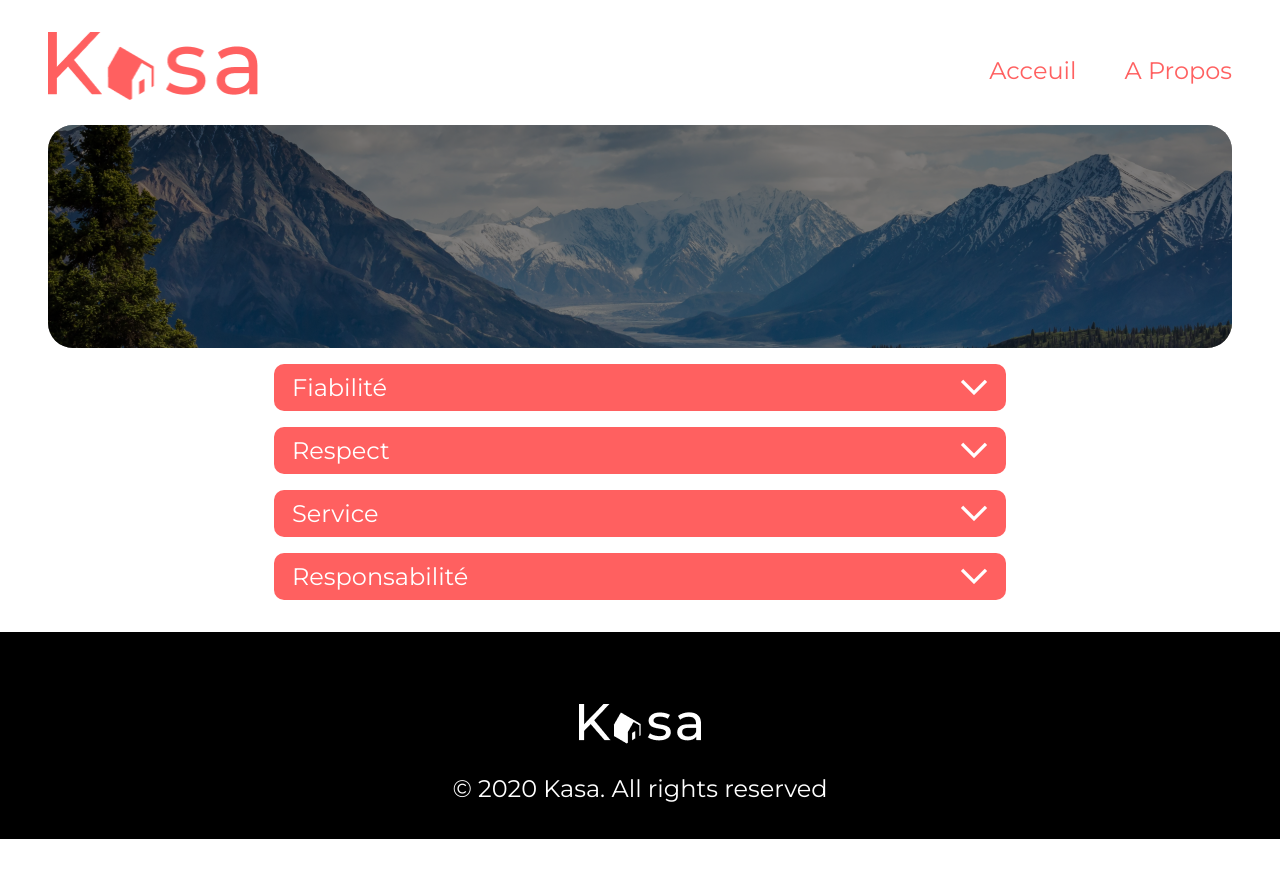
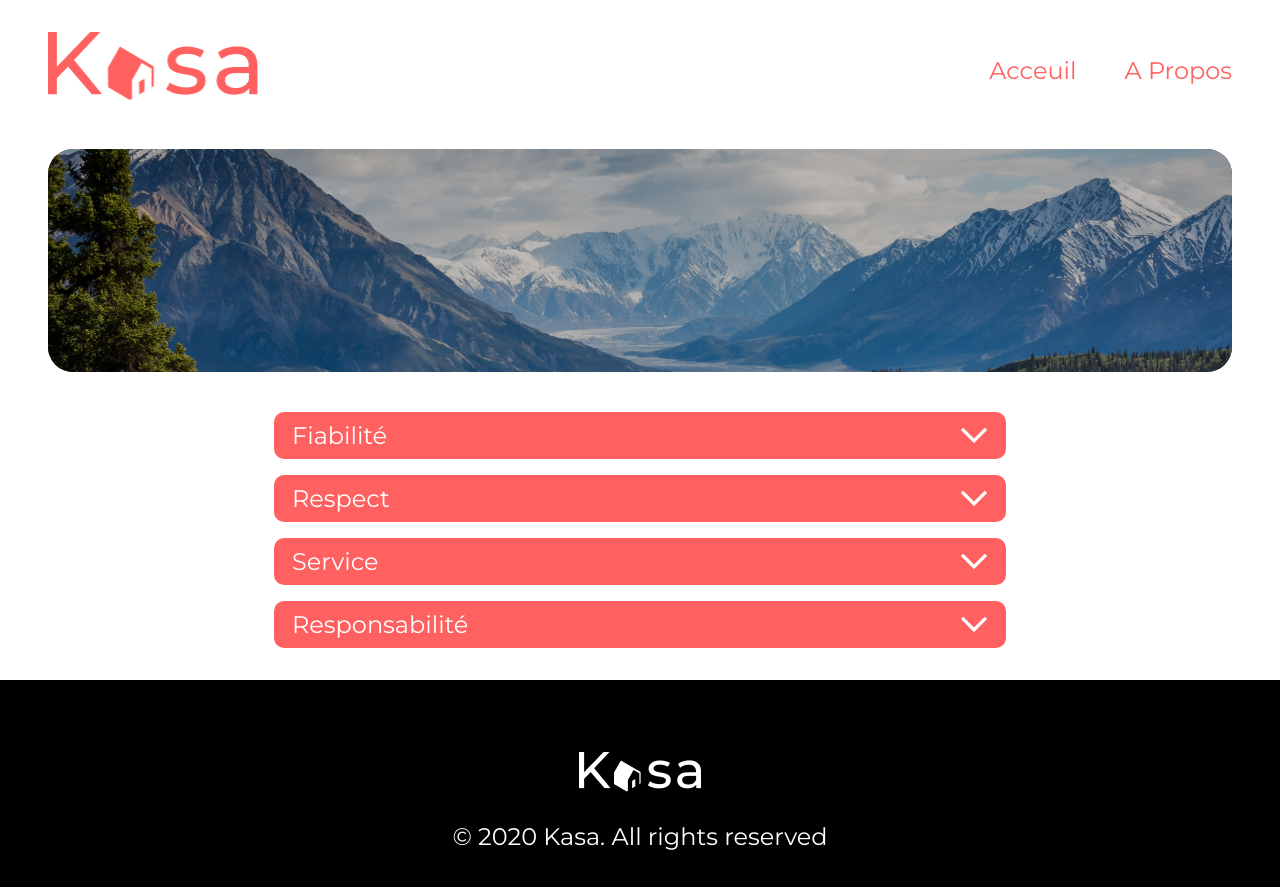
Before and after one commit to Thorekt/RobinOry_11_04112022, a React (Create React App) app: page /about in a window 1280 px wide. Before the commit the page ends 839 px from the top, so only its background shows below. Built offline with nearby package versions, Linux system fonts and the light colour scheme.

Commit message:
amélioration css

```diff
--- a/src/components/Thumb.jsx
+++ b/src/components/Thumb.jsx
@@ -1,10 +1,14 @@
+import { Link } from "react-router-dom";
 
-function Thumb({logement}) {
-
-    return(<div className="thumb">
+function Thumb({ logement, key }) {
+  return (
+    <Link to={`/houssing/${logement.id}`}>
+      <div className="thumb" key={key}>
         <img src={logement.cover} alt={logement.title} />
         <h2>{logement.title}</h2>
-    </div>);
+      </div>
+    </Link>
+  );
 }
 
 export default Thumb;
--- a/src/components/ThumbList.jsx
+++ b/src/components/ThumbList.jsx
@@ -1,17 +1,15 @@
-import Thumb from './Thumb';
-import {logementList} from '../datas/logements.js';
-import '../styles/ThumbList.css';
-import { Link } from 'react-router-dom';
+import Thumb from "./Thumb";
+import { logementList } from "../datas/logements.js";
+import "../styles/ThumbList.css";
 
-function ThumbList(){
-
-    return (
-        <div className='thumbList'>
-            {logementList.map((logement) => (
-                <Link to={`/houssing/${logement.id}`}><Thumb key={logement.id} logement={logement} /></Link>
-            ))}
-        </div>
-    );
+function ThumbList() {
+  return (
+    <div className="thumbList">
+      {logementList.map((logement) => (
+        <Thumb key={logement.id} logement={logement} />
+      ))}
+    </div>
+  );
 }
 
 export default ThumbList;
--- a/src/styles/App.css
+++ b/src/styles/App.css
@@ -1,11 +1,12 @@
 body {
   margin: 0;
   font-family: "Montserrat", sans-serif;
+  font-weight: 500;
 }
 
 .layout {
   display: flex;
   flex-direction: column;
   padding: 2rem 3rem;
-  gap: 1rem;
+  gap: 40px;
 }
--- a/src/styles/Banner.css
+++ b/src/styles/Banner.css
@@ -4,21 +4,24 @@
   border-radius: 25px;
   background-color: black;
   height: 223px;
+  display: flex;
+  justify-content: center;
+  align-items: center;
 }
 
 .banner img {
+  position: absolute;
   width: 100%;
   height: 100%;
   object-fit: cover;
   border-radius: 25px;
-  opacity: 50%;
+  opacity: 75%;
+  z-index: 0;
 }
 
 .banner h2 {
-  position: absolute;
-  top: 50%;
-  left: auto;
-  right: auto;
   color: #ffffff;
   font-size: 48px;
+  position: relative;
+  z-index: 1;
 }
--- a/src/styles/Information.css
+++ b/src/styles/Information.css
@@ -14,6 +14,7 @@
 .information_left {
 }
 .information_left h1 {
+  font-weight: 500;
   margin: 0px;
   font-size: 36px;
 }
--- a/src/styles/Tags.css
+++ b/src/styles/Tags.css
@@ -11,7 +11,7 @@
   background-color: #ff6060;
   border-radius: 10px;
   color: #ffffff;
-  font-size: 14px;
+  font-size: 14px !important;
   display: flex;
   justify-content: center;
   align-items: center;
--- a/src/styles/ThumbList.css
+++ b/src/styles/ThumbList.css
@@ -2,10 +2,17 @@
   display: flex;
   flex-wrap: wrap;
   flex-direction: row;
-  gap: 2.5em;
+  justify-content: space-between;
+  gap: 30px;
   padding: 3em;
   background-color: #f6f6f6;
   border-radius: 25px;
+}
+
+.thumbList::after {
+  content: "";
+  gap: 60px;
+  flex: auto;
 }
 
 .thumb {
```
